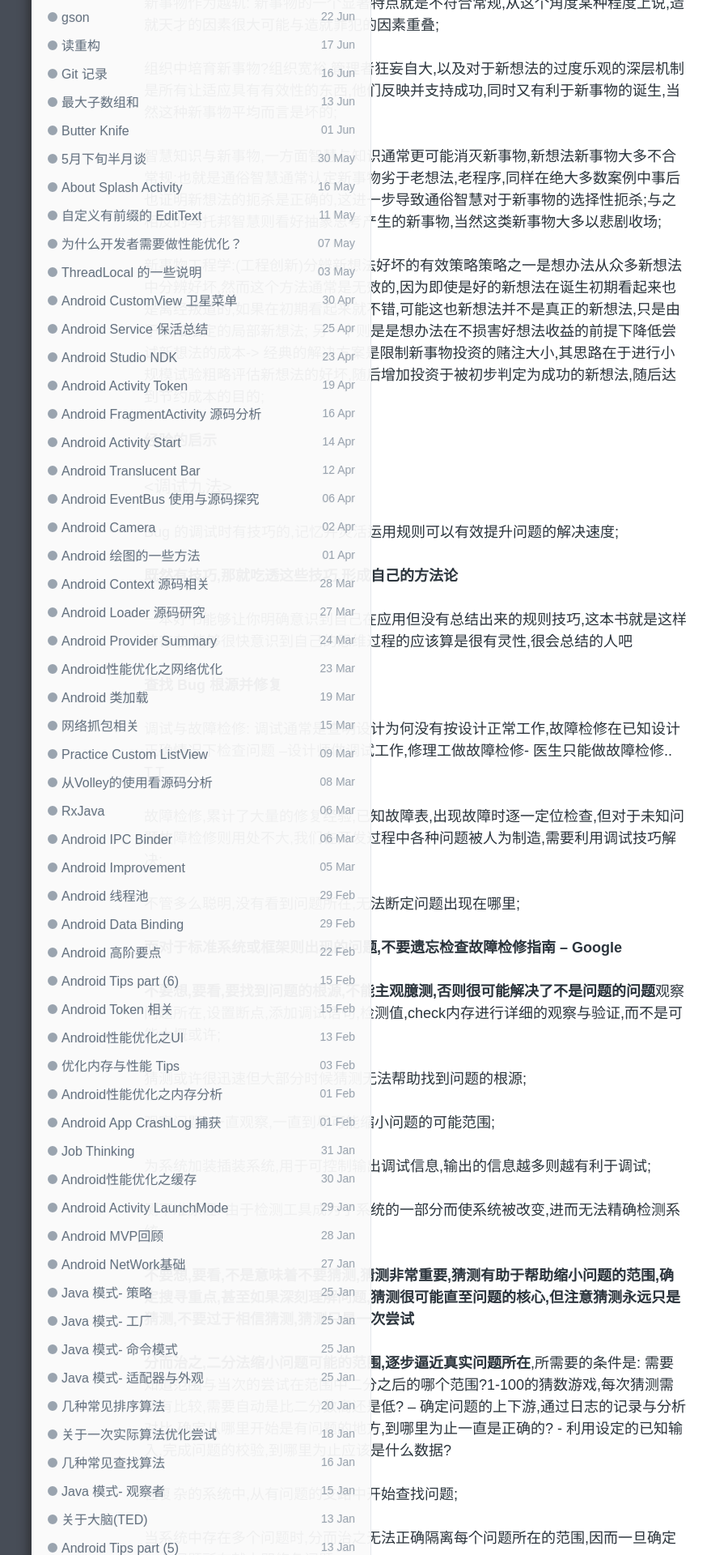
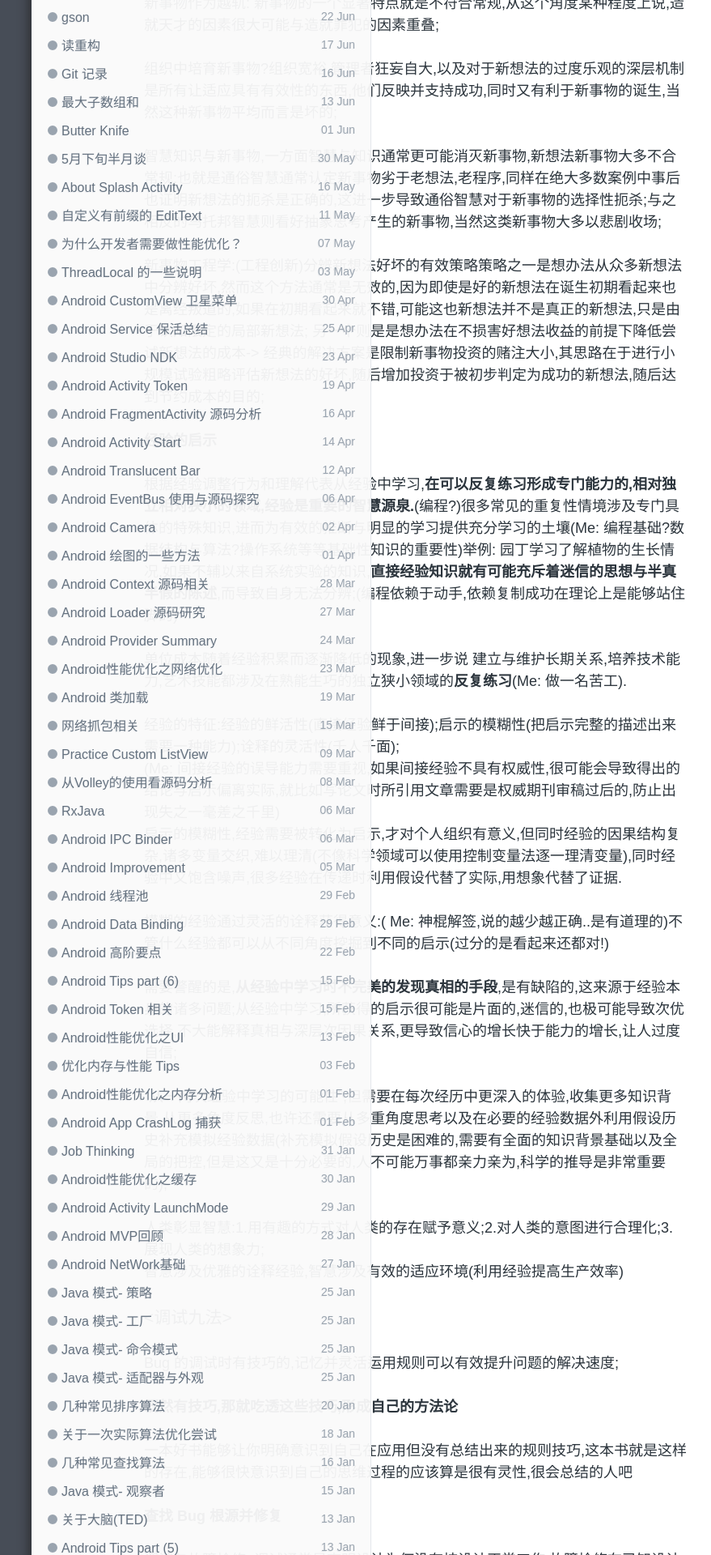
Before and after one commit to enlipan/enlipan.github.io, a Jekyll site: the page built from _posts/2017-12-31-reading-in-2017.md, in a window 1280 px wide. Shown: the part 3080-5000 px from the top of the page at 81% size, without its empty margins (126-1005 px from the left). Built offline with Jekyll 4.4.1, drawn with Linux system fonts in a browser that asks for light colours; nearby versions of some CDN libraries; comment, search, counter and statistics services are not loaded.

Commit message:
modify page reading 2017

```diff
--- a/_posts/2017-12-31-reading-in-2017.md
+++ b/_posts/2017-12-31-reading-in-2017.md
@@ -86,6 +86,22 @@
 
 **经验的启示**
 
+根据经验调整行为和理解代表从经验中学习,**在可以反复练习形成专门能力的,相对独立相对狭小的领域,经验是重要的智慧源泉.**(编程?)很多常见的重复性情境涉及专门具体的特殊知识,进而为有效的推断与明显的学习提供充分学习的土壤(Me: 编程基础?数据结构与算法?操作系统等等基础性知识的重要性)举例: 园丁学习了解植物的生长情况,如果不辅以来自系统实验的知识,**直接经验知识就有可能充斥着迷信的思想与半真半假的陈述**,而导致自身无法分辨;(编程依赖于动手,依赖复制成功在理论上是能够站住脚的)
+
+单位成本随着经验积累而逐渐降低的现象,进一步说 建立与维护长期关系,培养技术能力,艺术技能都涉及在熟能生巧的独立狭小领域的**反复练习**(Me: 做一名苦工).
+
+经验的特征:经验的鲜活性(直接经验鲜于间接);启示的模糊性(把启示完整的描述出来需要一种能力);诠释的灵活性(千人千面);
+(Me: 间接经验的误导能力需要重视,如果间接经验不具有权威性,很可能会导致得出的结论与启示偏离实际,就比如写论文时所引用文章需要是权威期刊审稿过后的,防止出现失之一毫差之千里)
+启示的模糊性,经验需要被转化为启示,才对个人组织有意义,但同时经验的因果结构复杂,诸多变量交织,难以理清(不像科学领域可以使用控制变量法逐一理清变量),同时经验中又饱含噪声,很多经验在传递时利用假设代替了实际,用想象代替了证据.
+
+模糊的经验通过灵活的诠释获得意义:( Me: 神棍解签,说的越少越正确..是有道理的)不管什么经验都可以从不同角度挖掘到不同的启示(过分的是看起来还都对!)
+
+需要警醒的是,**从经验中学习时不完美的发现真相的手段**,是有缺陷的,这来源于经验本身的诸多问题;从经验中学习,所获得的启示很可能是片面的,迷信的,也极可能导致次优选择,不大能解释真相与深层次因果关系,更导致信心的增长快于能力的增长,让人过度自信;
+
+"从一两次经验中学习的可能性",但需要在每次经历中更深入的体验,收集更多知识背景,从更多角度反思,也许还需要从多重角度思考以及在必要的经验数据外利用假设历史补充模拟经验数据(补充模拟假设历史是困难的,需要有全面的知识背景基础以及全局的把控,但是这又是十分必要的,人不可能万事都亲力亲为,科学的推导是非常重要的);
+
+人类彰显智慧:1.用有趣的方式对人类的存在赋予意义;2.对人类的意图进行合理化;3.展现人类的想象力;
+智慧涉及优雅的诠释经验,智慧涉及有效的适应环境(利用经验提高生产效率)
 
 
 ### <调试九法>
```
